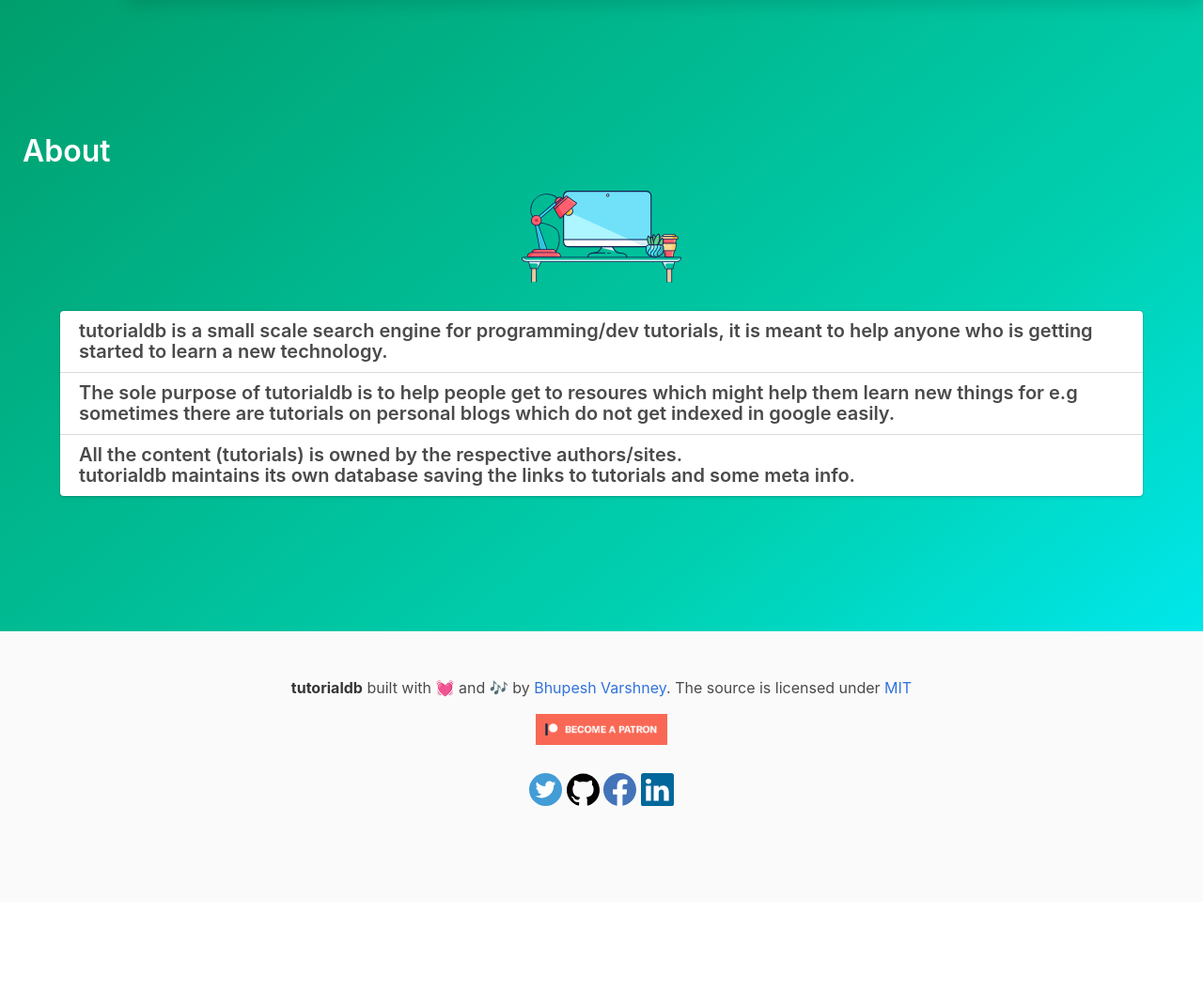
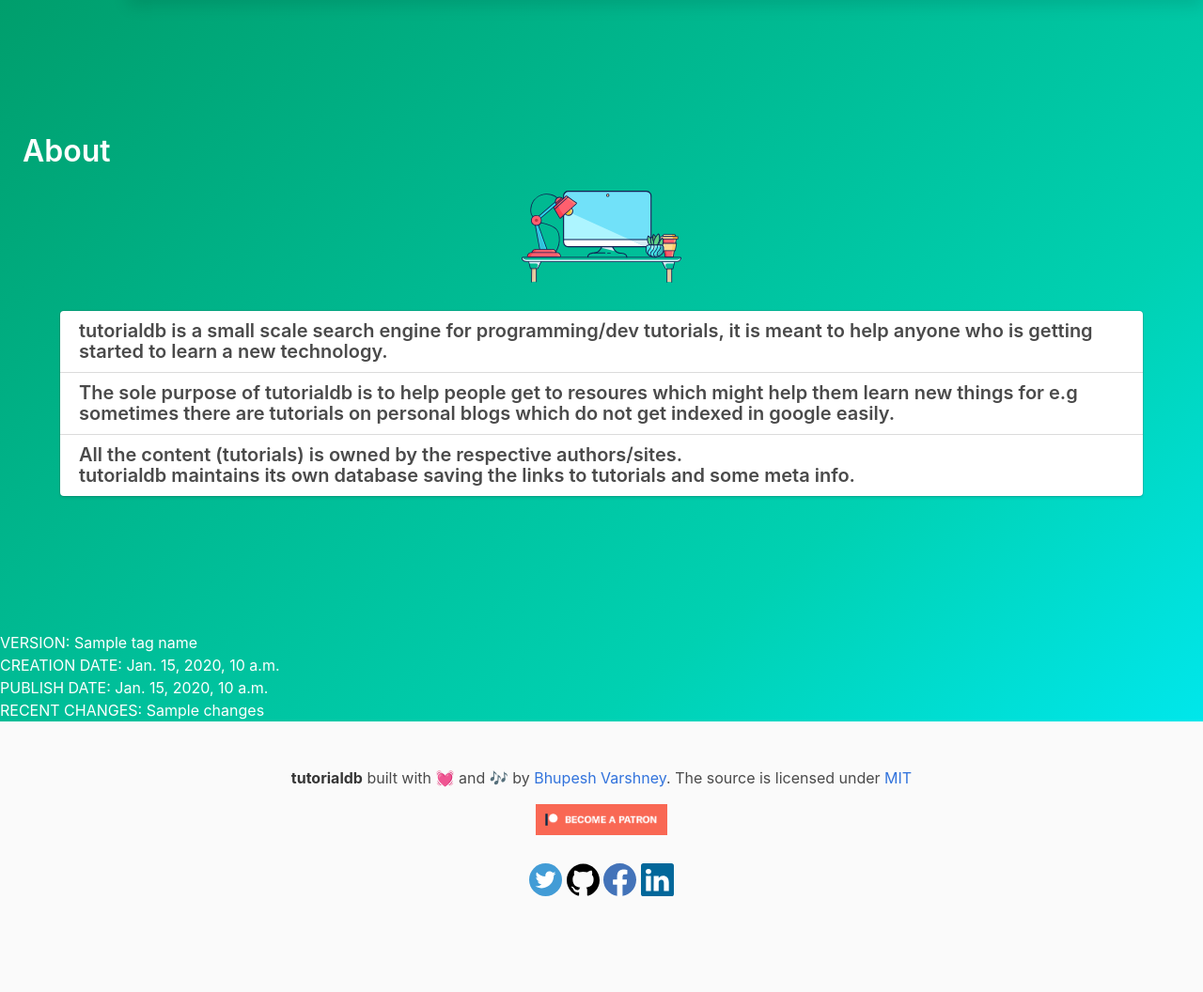
Before and after one commit to Bhupesh-V/tutorialdb, a Django app: template app/templates/about.html in a window 1280 px wide. Shown: the part 69-1125 px from the top of the page at 94% size. Before the commit the page ends 927 px from the top, so only its background shows below. Run offline with Django 3.2, Linux system fonts and the light colour scheme; the template is opened without the code that fills it: most values are stand-ins (such as "Sample title", 1, 10 or a date in 2020); some libraries are stand-ins or nearby versions.

Commit message:
added version info in about about page

```diff
--- a/app/templates/about.html
+++ b/app/templates/about.html
@@ -22,5 +22,9 @@
       </ul>
     </div>
   </div>
+  <p>VERSION: {{ tag_name }}</p>
+  <p>CREATION DATE: {{ creation_date }}</p>
+  <p>PUBLISH DATE: {{ publish_date }}</p>
+  <p>RECENT CHANGES: {{ changes }}</p>
 </section>
 {% endblock %}
```
Also changed, not shown: app/views.py (+14 -1 lines).
